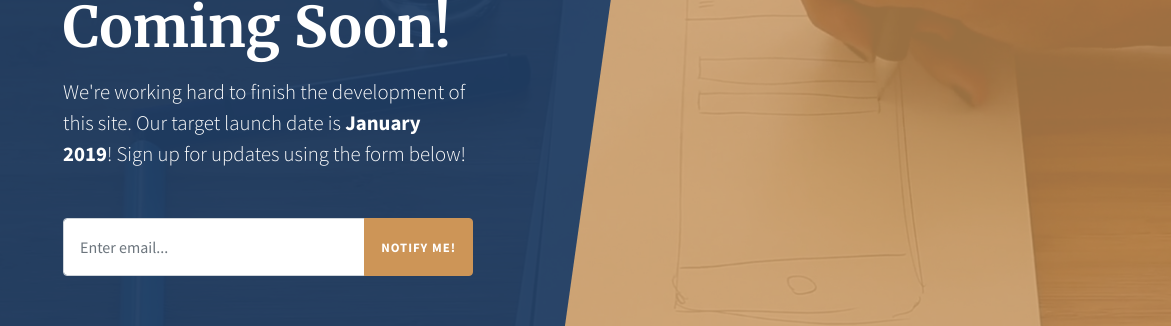
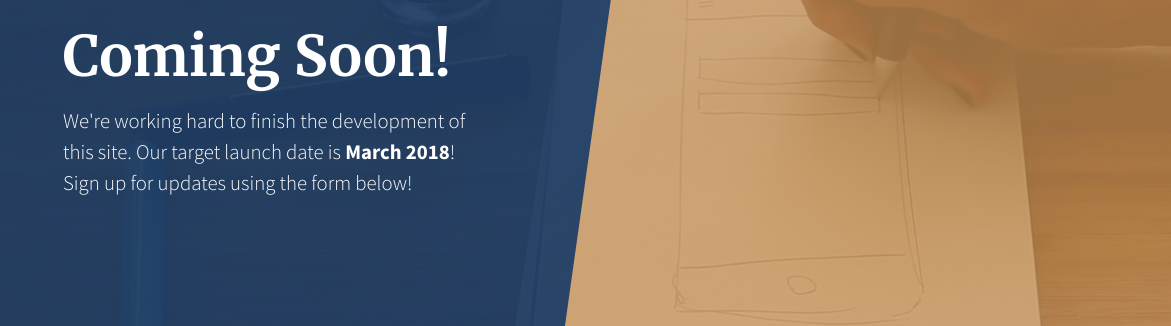
Before and after one commit to devjmitchell/semperphoenix-old-site, a website: page index.html in a window 1280 px wide. Shown: the part 265-591 px from the top of the page, 0-1171 px from the left. Drawn offline with Linux system fonts and the light colour scheme.

Commit message:
Remove 'notify me' form

```diff
--- a/index.html
+++ b/index.html
@@ -8,7 +8,7 @@
     <meta name="description" content="">
     <meta name="author" content="">
 
-    <title>Coming Soon - Start Bootstrap Theme</title>
+    <title>Coming Soon - devJM.com</title>
 
     <!-- Bootstrap core CSS -->
     <link href="vendor/bootstrap/css/bootstrap.min.css" rel="stylesheet">
@@ -35,11 +35,8 @@
             <div class="masthead-content text-white py-5 py-md-0">
               <h1 class="mb-3">Coming Soon!</h1>
               <p class="mb-5">We're working hard to finish the development of this site. Our target launch date is
-                <strong>January 2019</strong>! Sign up for updates using the form below!</p>
-              <div class="input-group input-group-newsletter">
-                <input type="email" class="form-control" placeholder="Enter email..." aria-label="Enter email..." aria-describedby="basic-addon">
-                <div class="input-group-append">
-                  <button class="btn btn-secondary" type="button">Notify Me!</button>
+                <strong>March 2018</strong>! Sign up for updates using the form below!</p>
+
                 </div>
               </div>
             </div>
```
